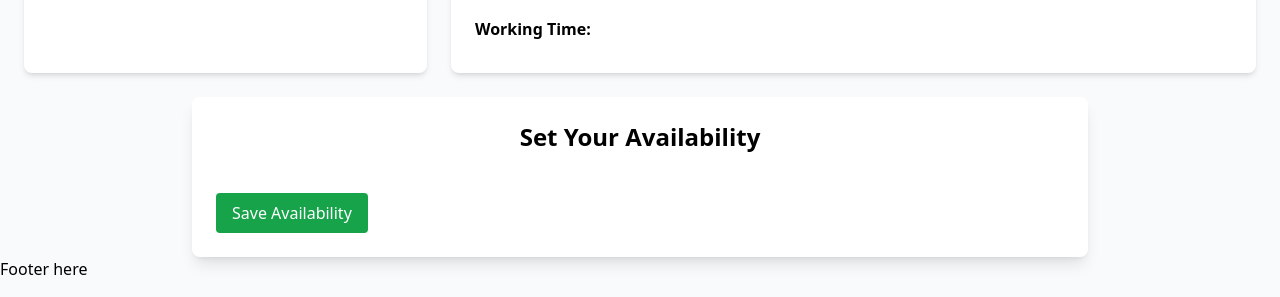
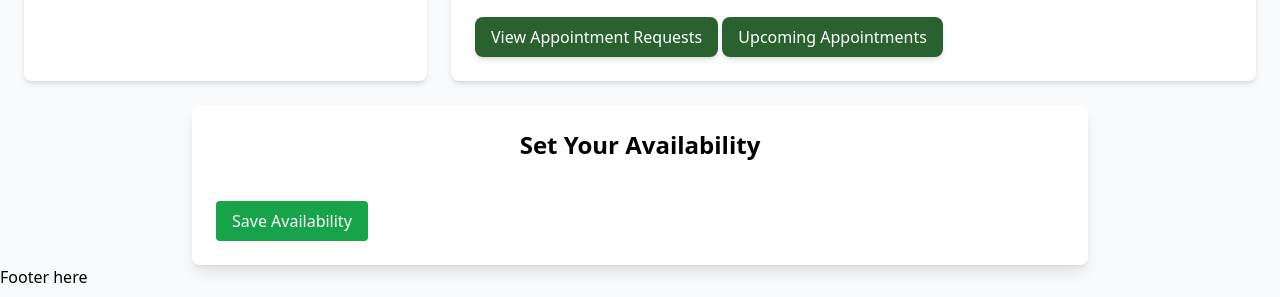
Before and after one commit to ashim-nepal/FYP_AshimNepal_2329760, a Django app: template core/templates/myProfileDoctor.html in a window 1280 px wide. Shown: the part 399-696 px from the top of the page. Run offline with Django 5.2, Linux system fonts and the light colour scheme; the template is opened without the code that fills it, so the values that code supplies are empty; some libraries are stand-ins or nearby versions.

Commit message:
Implemented appointment approving and email notifying patients about their appointment confirmation or rejection.

```diff
--- a/core/templates/myProfileDoctor.html
+++ b/core/templates/myProfileDoctor.html
@@ -65,7 +65,14 @@
         <p class="mb-4"><span class="font-bold">Education:</span> {{doctor.education}}</p>
         <p class="mb-4"><span class="font-bold">Hospitals Worked:</span> {{doctor.hospitals_worked}}</p>
         <p class="mb-4"><span class="font-bold">Achievements:</span> {{doctor.achievements}}</p>
-        <p class="font-bold mb-2">Working Time:</p>
+        <button onclick="document.getElementById('appointment-modal').classList.remove('hidden')"
+            class="bg-[#29622E] text-600 text-white px-4 py-2 rounded-lg shadow-md hover:bg-[#29450E] text-700">
+            View Appointment Requests
+        </button>
+        <button onclick="document.getElementById('appointment-modal').classList.remove('hidden')"
+            class="bg-[#29622E] text-600 text-white px-4 py-2 rounded-lg shadow-md hover:bg-[#29450E] text-700">
+            Upcoming Appointments
+        </button>
 
   </section>
 
@@ -91,6 +98,41 @@
   <section>
     Footer here
   </section>
+
+
+  <!-- Appointment Modal -->
+<div id="appointment-modal" class="hidden fixed inset-0 bg-gray-800 bg-opacity-50 flex justify-center items-center">
+  <div class="bg-white w-500 p-6 rounded-lg shadow-lg">
+      <h3 class="text-xl font-bold mb-4">Appointment Requests</h3>
+      <table class="w-full bg-gray-100 border">
+          <thead>
+              <tr class="text-gray-700">
+                  <th class="border px-4 py-2">Patient</th>
+                  <th class="border px-4 py-2">Date</th>
+                  <th class="border px-4 py-2">Time</th>
+                  <th class="border px-4 py-2">Status</th>
+                  <th class="border px-4 py-2">Actions</th>
+              </tr>
+          </thead>
+          <tbody id="appointment-list"></tbody>
+      </table>
+      <button onclick="document.getElementById('appointment-modal').classList.add('hidden')" class="bg-gray-500 text-white px-3 py-1 rounded mt-4">Close</button>
+  </div>
+</div>
+
+<!-- Rejection Modal -->
+<div id="rejection-modal" class="hidden fixed inset-0 bg-gray-800 bg-opacity-50 flex justify-center items-center">
+  <div class="bg-white w-96 p-6 rounded-lg shadow-lg">
+      <h3 class="text-xl font-bold mb-4">Reject Appointment</h3>
+      <textarea id="rejection-reason" class="w-full border p-2 rounded" placeholder="Enter reason for rejection"></textarea>
+      <button id="reject-appointment" class="bg-red-600 text-white px-4 py-2 rounded mt-4">Reject</button>
+      <button onclick="document.getElementById('rejection-modal').classList.add('hidden')" class="bg-gray-500 text-white px-3 py-1 rounded mt-4">Close</button>
+  </div>
+</div>
+
+
+
+
   <script>
     document.addEventListener("DOMContentLoaded", async function () {
     let scheduleContainer = document.getElementById("schedule-container");
@@ -185,6 +227,86 @@
     });
 
 
+    // Appointments booking viewing appointments, accepting and rejecting
+    document.addEventListener("DOMContentLoaded", function () {
+      const appointmentList = document.getElementById("appointment-list");
+      const responseMessage = document.getElementById("response-message");
+      const rejectionModal = document.getElementById("rejection-modal");
+      const rejectionReasonInput = document.getElementById("rejection-reason");
+      let selectedAppointmentId = null;
+
+      async function fetchAppointments() {
+          let response = await fetch("/api/get-doctor-appointments/");
+          let result = await response.json();
+          console.log(result);
+
+          appointmentList.innerHTML = ""; // Clear existing data
+
+          if (result.appointments.length === 0) {
+              appointmentList.innerHTML = "<p class='text-gray-500 text-center'>No pending appointment requests.</p>";
+              return;
+          }
+
+          result.appointments.forEach((appointment) => {
+              let row = `
+                  <tr class="border-b">
+                      <td class="px-4 py-2">${appointment.patient_email}</td>
+                      <td class="px-4 py-2">${appointment.appointment_date}</td>
+                      <td class="px-4 py-2">${appointment.appointment_time}</td>
+                      <td class="px-4 py-2">${appointment.is_emergency ? "🚨 Emergency" : "Regular"}</td>
+                      <td class="px-4 py-2">
+                          <button onclick="approveAppointment('${appointment.id}')" class="bg-green-600 text-white px-3 py-1 rounded">Accept</button>
+                          <button onclick="openRejectionModal('${appointment.id}')" class="bg-red-600 text-white px-3 py-1 rounded ml-2">Reject</button>
+                      </td>
+                  </tr>`;
+              appointmentList.innerHTML += row;
+          });
+      }
+
+      window.approveAppointment = async function (appointmentId) {
+          let response = await fetch("/api/manage-appointment-request/", {
+              method: "POST",
+              headers: { "Content-Type": "application/json", "X-CSRFToken": getCSRFToken() },
+              body: JSON.stringify({ appointment_id: appointmentId, action: "Accept" }),
+          });
+
+          let result = await response.json();
+          alert(result.message || "Could not Process Task");
+          fetchAppointments();
+      };
+
+      window.openRejectionModal = function (appointmentId) {
+          selectedAppointmentId = appointmentId;
+          rejectionModal.classList.remove("hidden");
+      };
+
+      document.getElementById("reject-appointment").addEventListener("click", async function () {
+          let rejectionReason = rejectionReasonInput.value.trim();
+          if (!rejectionReason) {
+              alert("Please provide a reason for rejection.");
+              return;
+          }
+
+          let response = await fetch("/api/manage-appointment-request/", {
+              method: "POST",
+              headers: { "Content-Type": "application/json", "X-CSRFToken": getCSRFToken() },
+              body: JSON.stringify({ appointment_id: selectedAppointmentId, action: "Reject", rejection_reason: rejectionReason }),
+          });
+
+          let result = await response.json();
+          rejectionModal.classList.add("hidden");
+          print(result);
+          alert(result.message || "Could not Process Task");
+          fetchAppointments();
+      });
+
+      function getCSRFToken() {
+          return document.cookie.split("; ").find((row) => row.startsWith("csrftoken="))?.split("=")[1];
+      }
+
+      fetchAppointments();
+  });
+
 
 
       // Confirm Logout
--- a/core/urls.py
+++ b/core/urls.py
@@ -63,6 +63,9 @@ urlpatterns = [
     path("api/book-appointment/", views.book_appointment, name="book_appointment"),
     # Review doctor
     path("api/submit-review/<str:doctor_email>/", views.submit_review, name="submit_review"),
+    # Doctor's tasks
+    path("api/get-doctor-appointments/", views.get_doctor_appointments, name="get-doctor-appointments"),
+    path("api/manage-appointment-request/", views.manage_appointment_request, name="manage-appointment-request"),
 
 
     # path('create-user/', create_user_view, name='create-user')
--- a/core/views.py
+++ b/core/views.py
@@ -1049,7 +1049,6 @@ def delete_patient(request, patient_email):
 @csrf_exempt
 def get_doctor_schedule(request, doctor_email):
 
-    print(request)
     doctor_email = doctor_email  # Fetch logged-in doctor
     today = datetime.today().date()
     next_week = [today  + timedelta(days=i+1) for i in range(7)]
@@ -1288,6 +1287,70 @@ def submit_review(request, doctor_email):
     return JsonResponse({"error": "Invalid request method."}, status=405)
 
 
+def get_doctor_appointments(request):
+    doctor_email = request.session.get('user_email')
+    appointments = Appointments.objects.filter(doctor=doctor_email, status="Pending")
+
+    data = [
+        {
+            "id": appointment.id,
+            "patient_email": appointment.patient,
+            "appointment_date": appointment.appointment_date.strftime("%Y-%m-%d"),
+            "appointment_time": appointment.appointment_time.strftime("%H:%M"),
+            "is_emergency": appointment.is_emergency,
+        }
+        for appointment in appointments
+    ]
+    return JsonResponse({"appointments": data}, status=200)
+
+
+# Accept or Reject Appointment
+@csrf_exempt
+def manage_appointment_request(request):
+    if request.method == "POST":
+        try:
+            data = json.loads(request.body)
+            appointment_id = data.get("appointment_id")
+            action = data.get("action")  # "Accept" or "Reject"
+            rejection_reason = data.get("rejection_reason", "")
+
+            appointment = get_object_or_404(Appointments, id=appointment_id, doctor=request.session.get('user_email'))
+            doc = get_object_or_404(Doctors, email=request.session.get('user_email'))
+
+
+            if action == "Accept":
+                appointment.status = "Approved"
+                appointment.save()
+                send_mail(
+                    subject="Appointment Confirmed",
+                    message=f"Dear Patient User,\n\nYour appointment on {appointment.appointment_date} at {appointment.appointment_time} with Dr. {doc.name}({doc.email} | {doc.department}) has been confirmed.\n\nThank you.",
+                    from_email=settings.EMAIL_HOST_USER,
+                    recipient_list=[appointment.patient],
+                )
+                return JsonResponse({"success": True, "message": "Appointment approved successfully."})
+
+            elif action == "Reject":
+                appointment.status = "Rejected"
+                appointment.save()
+
+                # Send rejection email
+                send_mail(
+                    subject="Appointment Rejected",
+                    message=f"Dear Patient User,\n\nYour appointment on {appointment.appointment_date} at {appointment.appointment_time} with Dr. {doc.name}({doc.email}) has been rejected.\n\nReason: {rejection_reason}\n\nThank you.",
+                    from_email=settings.EMAIL_HOST_USER,
+                    recipient_list=[appointment.patient],
+                )
+
+                return JsonResponse({"success": True, "message": "Appointment rejected and email sent to patient."})
+
+            else:
+                return JsonResponse({"error": "Invalid action"}, status=400)
+
+        except Exception as e:
+            return JsonResponse({"error": str(e)}, status=500)
+
+    return JsonResponse({"error": "Invalid request method"}, status=405)
+
 
 # def create_user_view(request):
 #     email = 'masteradmin@sync.com'
```
